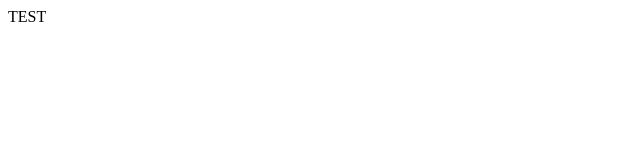
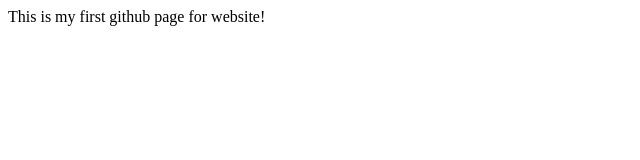
Before and after one commit to meganeealem/meganeealem.github.io, a plain HTML site: page index.html in a window 1280 px wide. Shown: the whole page, without its empty margins (0-640 px from the left). Drawn offline with Linux system fonts and the light colour scheme.

Commit message:
Modified  - adding describition of index

```diff
--- a/index.html
+++ b/index.html
@@ -1 +1 @@
-<p>TEST</p>
+<p>This is my first github page for website!</p>
```
